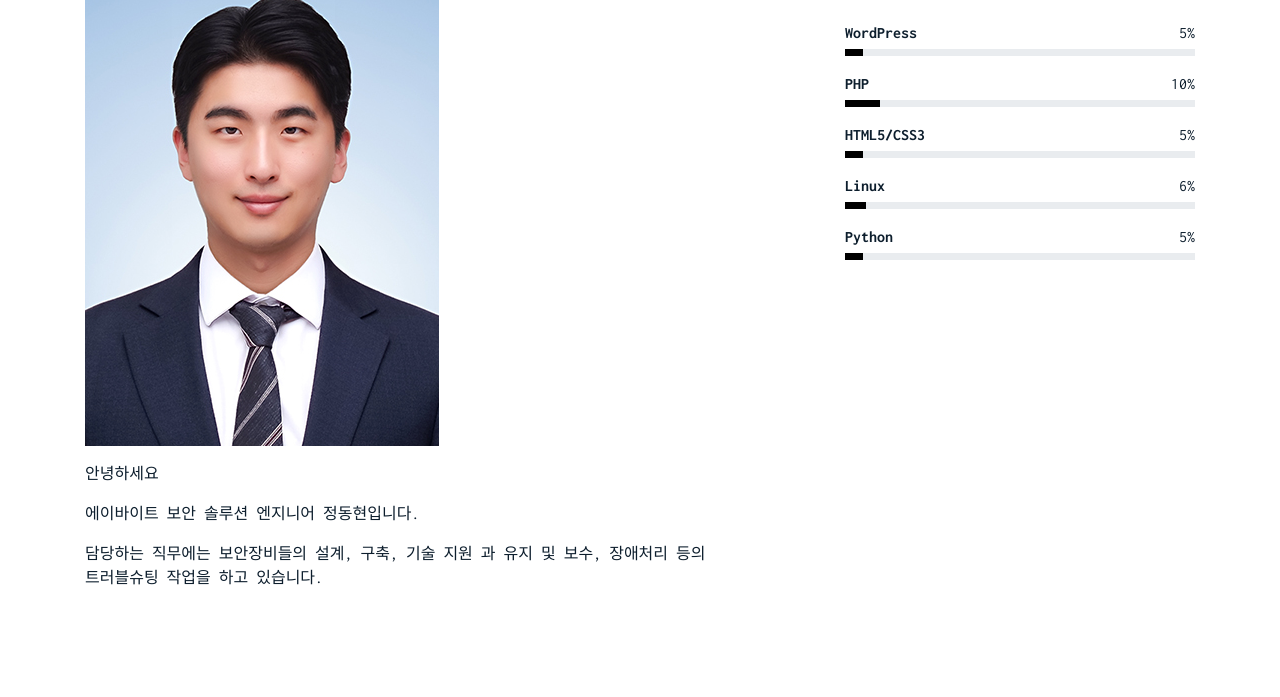
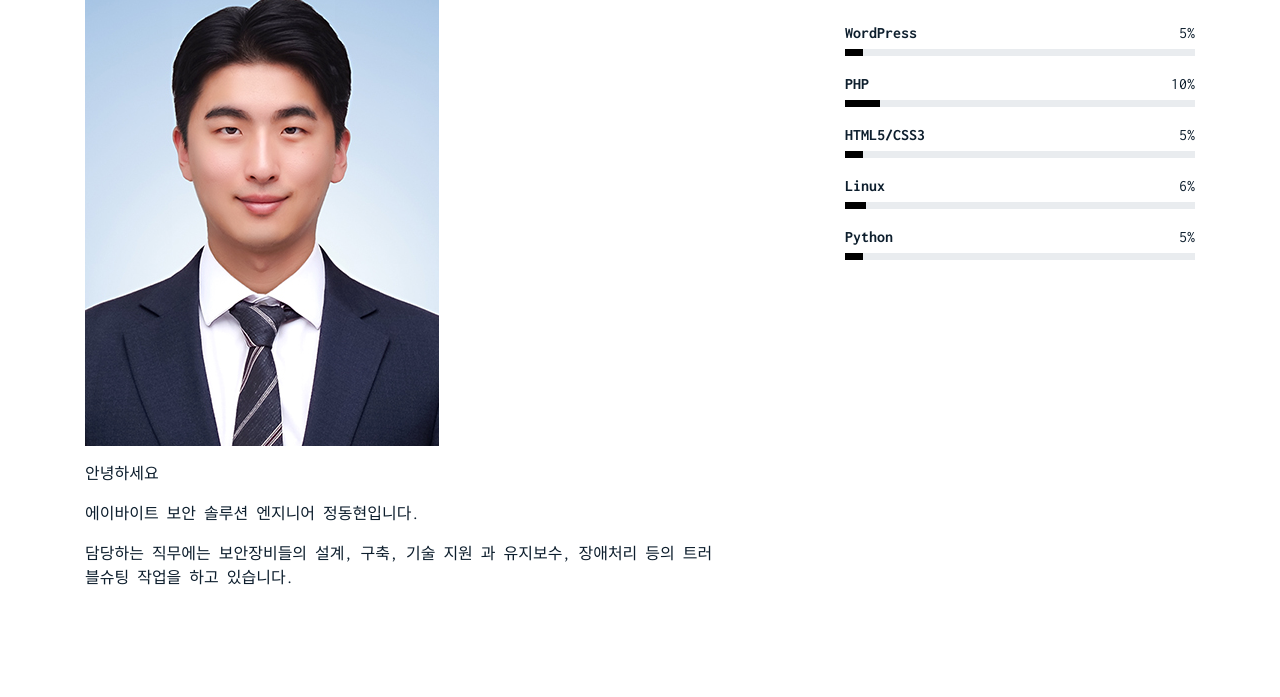
Before and after one commit to zmfktm12/myportfolio, a plain HTML site: page index.html in a window 1280 px wide. Shown: the part 390-1087 px from the top of the page. Drawn offline with Linux system fonts and the light colour scheme.

Commit message:
Update index.html

```diff
--- a/index.html
+++ b/index.html
@@ -154,7 +154,7 @@
             <p><img src="img/im.jpg" alt="Image" class="img-fluid"></p>
             <p>안녕하세요 </p>
             <p>에이바이트 보안 솔루션 엔지니어 정동현입니다.</p>
-            <p>담당하는 직무에는 보안장비들의 설계, 구축, 기술 지원 과 유지 및 보수, 장애처리 등의 트러블슈팅 작업을 하고 있습니다.</p>
+            <p>담당하는 직무에는 보안장비들의 설계, 구축, 기술 지원 과 유지보수, 장애처리 등의 트러블슈팅 작업을 하고 있습니다.</p>
             <p></p>
           </div>
 
```
